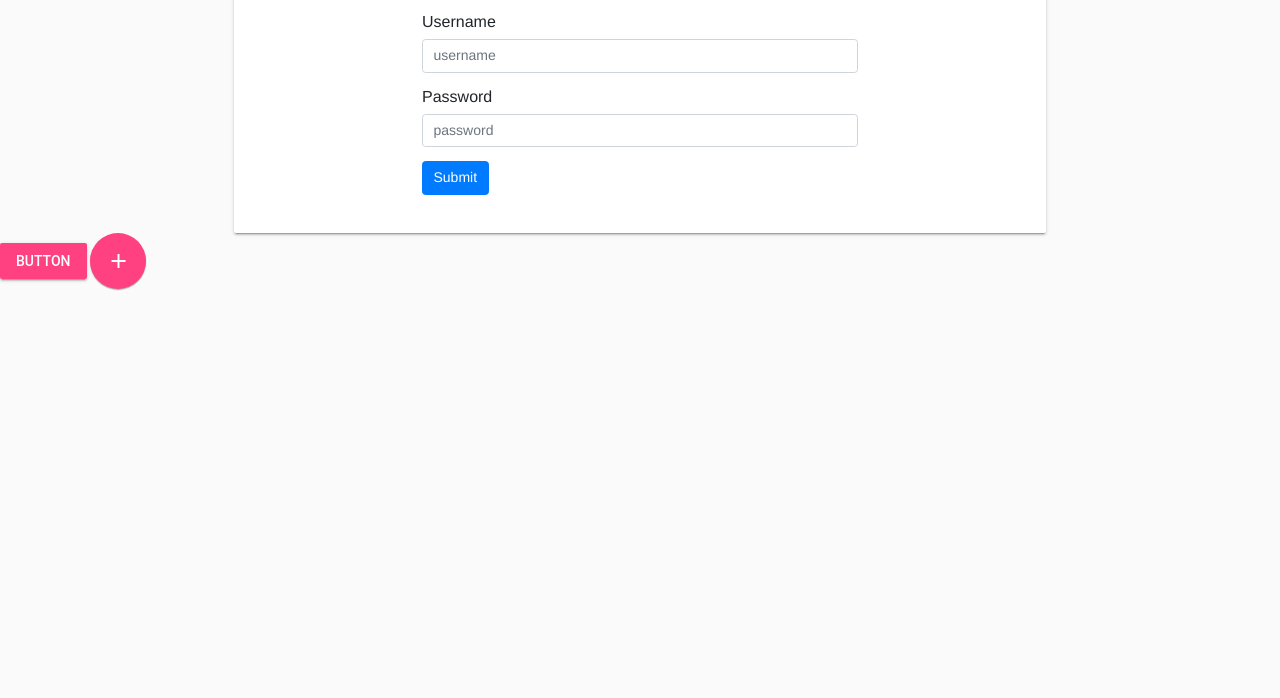
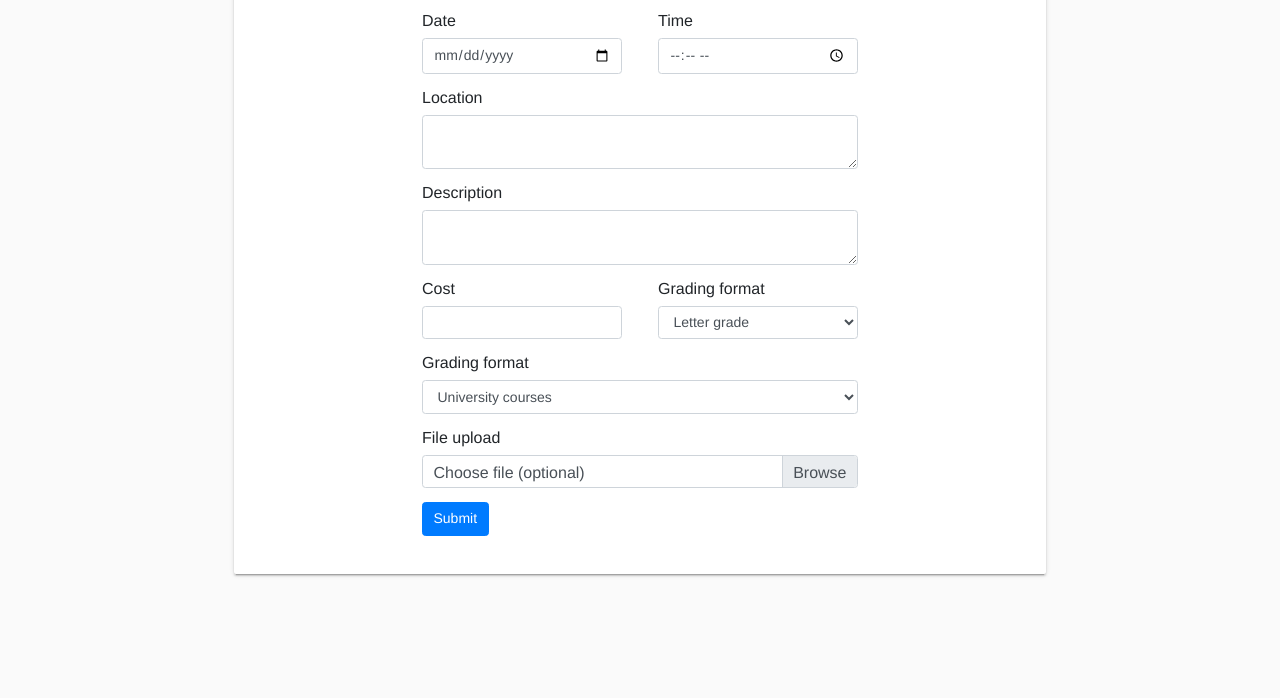
Before and after one commit to wilj0nes/TRMS, a plain HTML site: page index.html in a window 1280 px wide. Shown: the part 102-800 px from the top of the page. Drawn offline with Linux system fonts and the light colour scheme.

Commit message:
added all required input fields to reimbursement form

```diff
--- a/index.html
+++ b/index.html
@@ -11,48 +11,65 @@
     <body class="background">
         <div class="form-container demo-card-wide mdl-card mdl-shadow--2dp">
             <div class="centered-container">
-                <img src="src/img/logo.png" alt="logo">
+                <!--<img src="src/img/logo.png" alt="logo">-->
+                <h4>Tuition Reimbursement form</h4>
             </div>
             <form>
                 <div class="form-container">
-                    <div class="form-group">
-                        <label id="username">Username</label>
-                        <input class="form-control"  placeholder="username" type="text" name="username"/>
+                    <div class="date-input form-group">
+                        <label id="username">Date</label>
+                        <input class=" form-control" type="date" name="username"/>
+                    </div>
+                    <div class="time-input form-group">
+                        <label id="password">Time</label>
+                        <input class="form-control" type="time" name="password"/>
                     </div>
                     <div class="form-group">
-                        <label id="password">Password</label>
-                        <input class="form-control"  placeholder="password" type="password" name="password"/>
+                        <label id="location">Location</label>
+                        <textarea class="form-control" name="location"></textarea>
                     </div>
                     <div class="form-group">
-                        <input class="btn btn-primary" type="submit"/>
+                        <label id="description">Description</label>
+                        <textarea class="form-control" name="location"></textarea>
                     </div>
-                </div>
+                    <div class="cost-input form-group">
+                        <label id="cost">Cost</label>
+                        <input class=" form-control" type="number" name="username"/>
+                    </div>
+                    <div class="grade-format-input form-group">
+                        <label for="sel1">Grading format</label>
+                        <select class="form-control" id="sel1">
+                            <option>Letter grade</option>
+                            <option>Pass/Fail</option>
+                            <option>Percentage</option>
+                            <option>Other</option>
+                        </select>
+                    </div>
+                    <div class="form-group">
+                        <label for="grading-format">Grading format</label>
+                        <select class="form-control" id="grading-format">
+                            <option>University courses</option>
+                            <option>Seminars</option>
+                            <option>Certification preparation class</option>
+                            <option>Certification</option>
+                            <option>Technical training</option>
+                            <option>Other</option>
+                        </select>
+                    </div>
+                    <div class="form-group">
+                        <label for="validatedCustomFile">File upload</label>
+                        <div class="custom-file">
+                            <input type="file" class="custom-file-input" id="validatedCustomFile" required>
+                            <label class="custom-file-label" for="validatedCustomFile">Choose file (optional)</label>
+                            <div class="invalid-feedback">Example invalid custom file feedback</div>
+                        </div>
+                    </div>
+                    <div class="form-group">
+                        <button type="button" class="btn btn-primary">Submit</button>
+                    </div>
+                </form>
             </form>
         </div>
-        <!--<div class="demo-card-wide mdl-card mdl-shadow&#45;&#45;2dp">-->
-            <!--<div class="mdl-card__title">-->
-                <!--<h2 class="mdl-card__title-text">Welcome</h2>-->
-            <!--</div>-->
-            <!--<div class="mdl-card__supporting-text">-->
-                <!--Lorem ipsum dolor sit amet, consectetur adipiscing elit.-->
-                <!--Mauris sagittis pellentesque lacus eleifend lacinia...-->
-            <!--</div>-->
-            <!--<div class="mdl-card__actions mdl-card&#45;&#45;border">-->
-                <!--<a class="mdl-button mdl-button&#45;&#45;colored mdl-js-button mdl-js-ripple-effect">-->
-                    <!--Get Started-->
-                <!--</a>-->
-            <!--</div>-->
-            <!--<div class="mdl-card__menu">-->
-                <!--<button class="mdl-button mdl-button&#45;&#45;icon mdl-js-button mdl-js-ripple-effect">-->
-                    <!--<i class="material-icons">share</i>-->
-                <!--</button>-->
-            <!--</div>-->
-        <!--</div>-->
-        <button class="mdl-button mdl-js-button mdl-button--raised mdl-js-ripple-effect mdl-button--accent">
-            Button
-        </button>
-        <button class="mdl-button mdl-js-button mdl-button--fab mdl-button--colored">
-            <i class="material-icons">add</i>
-        </button>
+
     </body>
 </html>
--- a/src/css/style.css
+++ b/src/css/style.css
@@ -1,5 +1,6 @@
 .background{
     background-color: #FAFAFA;
+    margin-bottom: 20px;
 }
 
 .brand{
@@ -17,7 +18,7 @@
 }
 .centered-container{
     width: 460px;
-    margin: 18px auto 16px;
+    margin: 1px auto 16px;
 }
 
 .demo-card-wide.mdl-card {
@@ -31,3 +32,22 @@
 .demo-card-wide > .mdl-card__menu {
     color: #fff;
 }
+.mdl-textfield__input{
+    color: black;
+}
+.date-input {
+    float: left;
+    width: 200px
+}
+.time-input{
+    float: right;
+    width: 200px;
+}
+.cost-input{
+    float: left;
+    width: 200px;
+}
+.grade-format-input{
+    float: right;
+    width: 200px;
+}
```
